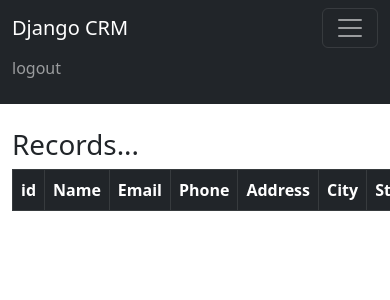
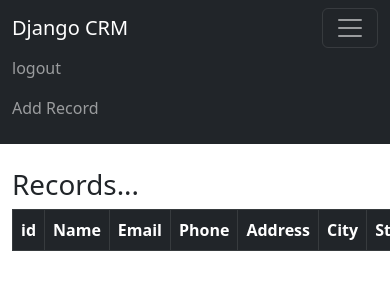
Before and after one commit to Mans-Alien/django_crm, a Django app: page / in a window 390 px wide, after a click that opens the changed part; the page is wider, and only the part inside the window is pictured. Shown: the top 300 px of that part. Run offline with Django 4.2, Linux system fonts and the light colour scheme; the visitor is signed in with stand-in values (Sample User, id 1); data that the repository does not hold is empty; some libraries are stand-ins or nearby versions.

Commit message:
create add record page with link at the navbar

```diff
--- a/project/settings.py
+++ b/project/settings.py
@@ -39,7 +39,7 @@
     "django.contrib.staticfiles",
 
     #apps
-    'bootstrap5',
+    "django_bootstrap5",
     "website",
 ]
 
--- a/website/templates/navbar.html
+++ b/website/templates/navbar.html
@@ -10,6 +10,10 @@
         {% if user.is_authenticated  %}
           <li class="nav-item">
             <a class="nav-link" href="{% url 'logout' %}">logout</a>
+          </li>
+
+          <li class="nav-item">
+            <a class="nav-link" href="{% url 'add_record' %}">Add Record</a>
           </li>
 
         {% else %}
--- a/website/urls.py
+++ b/website/urls.py
@@ -7,5 +7,5 @@
     path("register/", views.register_user, name = "register"),
     path("record/<int:pk>", views.cutomer_record, name = "record"),
     path("delete_record/<int:pk>", views.delete_record, name = "delete_record"),
-    # path("record/<int:pk>", views.cutomer_record, name = "record"),
+    path("record/add", views.add_record, name = "add_record"),
 ]
--- a/website/views.py
+++ b/website/views.py
@@ -1,7 +1,8 @@
 from django.shortcuts import render, redirect
 from django.contrib.auth import authenticate, login, logout
+from django.contrib.auth.decorators import login_required
 from django.contrib import messages
-from .forms import SignUpForm
+from .forms import SignUpForm, AddRecordForm
 from .models import Record
 
 # Create your views here.
@@ -73,3 +74,18 @@
     else:
         messages.success(request, "you need to login first....")
         return redirect("home")
+
+
+
+@login_required
+def add_record(request):
+    if request.method == "POST":
+        form = AddRecordForm(request.POST)
+        if form.is_valid():
+            form.save()
+            messages.success(request, "Record Added successfully")
+            return redirect("home")
+
+    else:
+        form = AddRecordForm()
+        return render(request, 'add_record.html', {'form':form})
```
Also changed, not shown: website/forms.py (+7 -0 lines), website/templates/add_record.html (added, +17 -0 lines). Lines whose indentation alone changed are shown as unchanged.
